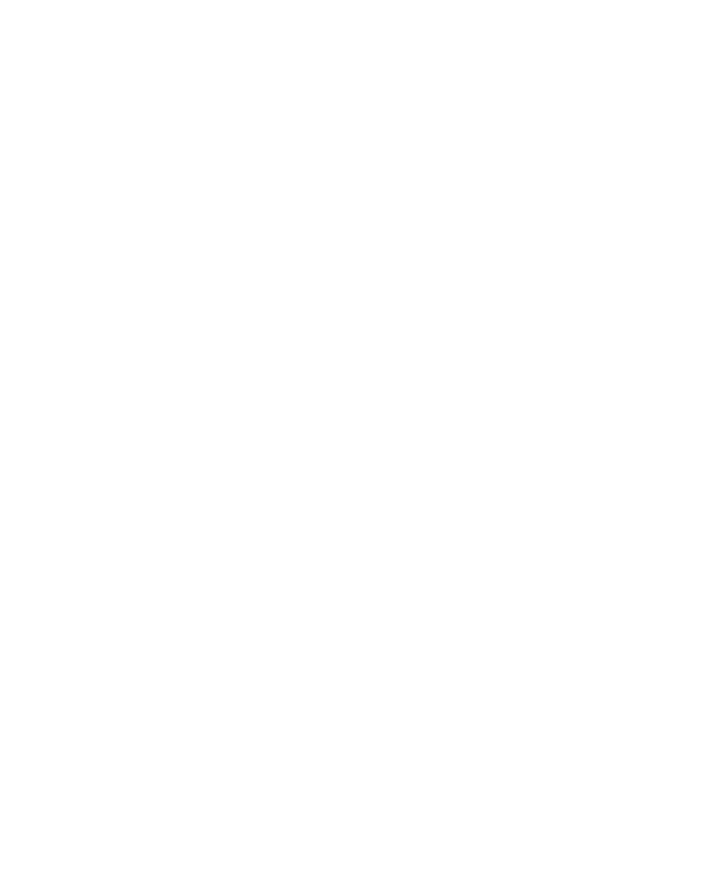
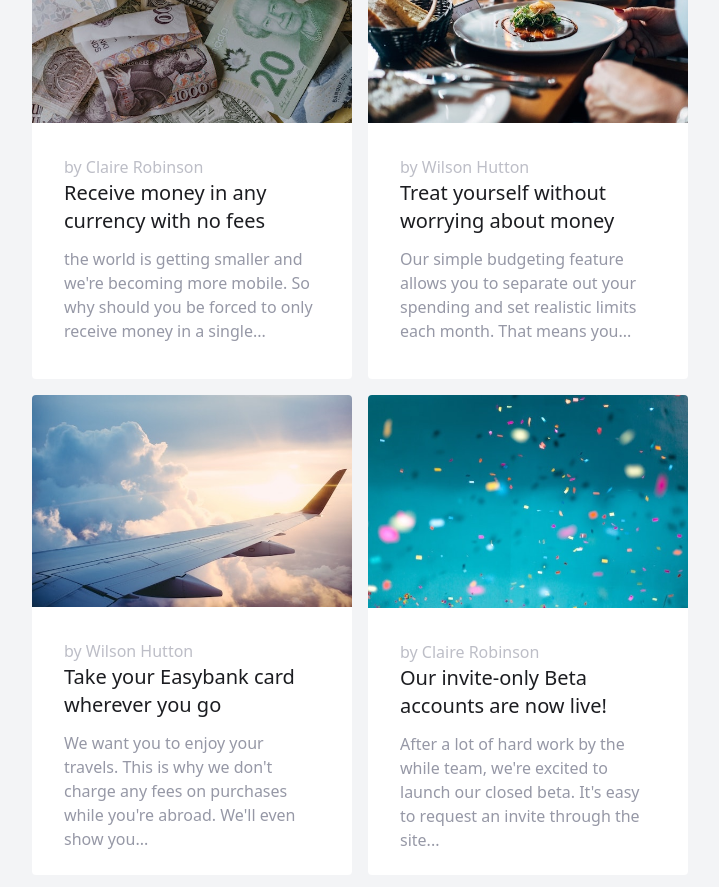
Before and after one commit to Wfelipe2011/easybank-landing-page, a Nuxt app: page / in a window 1280 px wide. Shown: the part 1800-2687 px from the top of the page, without its empty margins (280-999 px from the left). Before the commit the page ends 1531 px from the top, so only its background shows below. Built offline with nearby package versions, Linux system fonts and the light colour scheme.

Commit message:
add section article

```diff
--- /dev/null
+++ b/components/CardArticle.vue
@@ -0,0 +1,40 @@
+<template>
+  <div class="bg-white rounded card w-80 h-120">
+    <img class="h-56" :src="require(`~/assets/images/${fileName}.jpg`)" />
+    <div class="card-body">
+      <h2 class="text-base-400">by {{ author }}</h2>
+      <h2 class="font-normal cursor-pointer card-title hover:text-secondary">
+        {{ title }}
+      </h2>
+      <p class="text-base-500">
+        {{ textContent }}
+      </p>
+    </div>
+  </div>
+</template>
+<script>
+export default {
+  props: {
+    fileName: {
+      type: String,
+      default: 'image-confetti',
+      required: true,
+    },
+    author: {
+      type: String,
+      default: '',
+      required: true,
+    },
+    title: {
+      type: String,
+      default: '',
+      required: true,
+    },
+    textContent: {
+      type: String,
+      default: '',
+      required: true,
+    },
+  },
+}
+</script>
--- a/components/CardProducts.vue
+++ b/components/CardProducts.vue
@@ -3,7 +3,7 @@
     class="flex flex-col items-center justify-center mb-8 w-80 2xl:items-start"
   >
     <img :src="require(`~/assets/images/${fileName}.svg`)" />
-    <h2 class="my-4 text-lg font-semibold text-">{{ title }}</h2>
+    <h2 class="my-4 text-lg font-semibold">{{ title }}</h2>
     <p class="w-10/12 text-center text-base-500 2xl:text-left">
       {{ textContent }}
     </p>
--- a/components/HeaderMain.vue
+++ b/components/HeaderMain.vue
@@ -1,6 +1,6 @@
 <template>
   <header
-    class="container relative z-10 flex items-center justify-between px-4 py-6 mx-auto my-0 bg-base-200"
+    class="container relative z-10 flex items-center justify-between px-4 py-6 mx-auto bg-base-200"
   >
     <nuxt-link to="/">
       <img src="~/assets/images/logo.svg" alt="logo" />
--- /dev/null
+++ b/components/LastArticle.vue
@@ -0,0 +1,42 @@
+<template>
+  <section
+    class="container flex flex-col items-center justify-center pt-16 pb-8 mx-auto my-0 overflow-hidden"
+  >
+    <!-- items-center justify-center gap-4 pt-8 pb-16 mx-auto md:justify-evenly md:flex-wrap 2xl:justify-between lg:mx-auto lg:my-0" -->
+    <div class="xl:w-full">
+      <h2
+        class="w-64 mx-auto my-0 text-4xl text-center lg:w-full 2xl:text-left"
+      >
+        Last Article
+      </h2>
+      <div
+        class="flex flex-col items-center justify-center gap-4 pt-16 pb-8 mx-auto my-0 md:w-192 2xl:w-full md:flex-row md:flex-wrap 2xl:justify-between"
+      >
+        <CardArticle
+          file-name="image-currency"
+          author="Claire Robinson"
+          title="Receive money in any currency with no fees"
+          text-content="the world is getting smaller and we're becoming more mobile. So why should you be forced to only receive money in a single..."
+        />
+        <CardArticle
+          file-name="image-restaurant"
+          author="Wilson Hutton"
+          title="Treat yourself without worrying about money"
+          text-content="Our simple budgeting feature allows you to separate out your spending and set realistic limits each month. That means you..."
+        />
+        <CardArticle
+          file-name="image-plane"
+          author="Wilson Hutton"
+          title="Take your Easybank card wherever you go"
+          text-content="We want you to enjoy your travels. This is why we don't charge any fees on purchases while you're abroad. We'll even show you..."
+        />
+        <CardArticle
+          file-name="image-confetti"
+          author="Claire Robinson"
+          title="Our invite-only Beta accounts are now live!"
+          text-content="After a lot of hard work by the while team, we're excited to launch our closed beta. It's easy to request an invite through the site..."
+        />
+      </div>
+    </div>
+  </section>
+</template>
--- a/pages/index.vue
+++ b/pages/index.vue
@@ -2,6 +2,7 @@
   <main>
     <HeroSection />
     <AboutSection />
+    <LastArticle />
   </main>
 </template>
 
--- a/tailwind.config.js
+++ b/tailwind.config.js
@@ -2,8 +2,16 @@
   theme: {
     extend: {
       colors: {
-        'base-400': '#bdbec7',
-        'base-500': '#9698A6',
+        base: {
+          400: '#bdbec7',
+          500: '#9698A6',
+        },
+      },
+      width: {
+        192: '48rem',
+      },
+      height: {
+        120: '30rem',
       },
     },
   },
```
